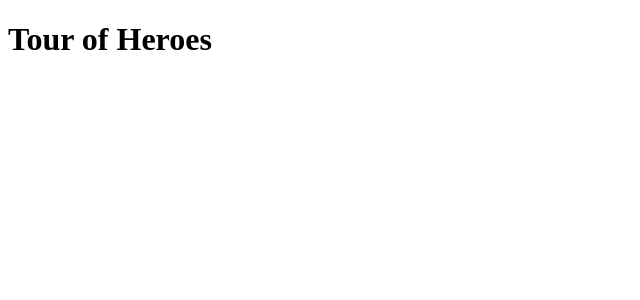
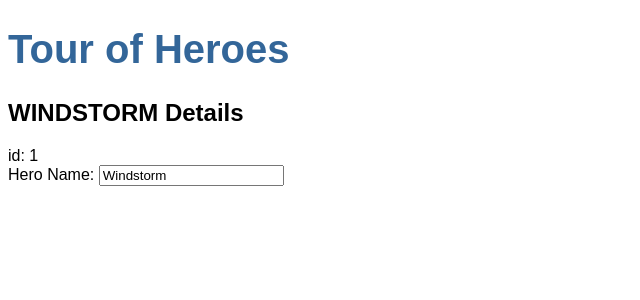
Before and after one commit to chris3evans/angulartutorial, an Angular app: page / in a window 1280 px wide. Shown: the top 300 px of the page, without its empty margins (0-640 px from the left). Built offline with nearby package versions, Linux system fonts and the light colour scheme.

Commit message:
Completed part 1

```diff
--- a/src/app/app.component.css
+++ b/src/app/app.component.css
@@ -0,0 +1,47 @@
+/* Application-wide Styles */
+h1 {
+  color: #369;
+  font-family: Arial, Helvetica, sans-serif;
+  font-size: 250%;
+}
+h2,
+h3 {
+  color: #444;
+  font-family: Arial, Helvetica, sans-serif;
+  font-weight: lighter;
+}
+body {
+  margin: 2em;
+}
+body,
+input[type="text"],
+button {
+  color: #333;
+  font-family: Cambria, Georgia, serif;
+}
+button {
+  background-color: #eee;
+  border: none;
+  border-radius: 4px;
+  cursor: pointer;
+  color: black;
+  font-size: 1.2rem;
+  padding: 1rem;
+  margin-right: 1rem;
+  margin-bottom: 1rem;
+  margin-top: 1rem;
+}
+button:hover {
+  background-color: black;
+  color: white;
+}
+button:disabled {
+  background-color: #eee;
+  color: #aaa;
+  cursor: auto;
+}
+
+/* everywhere else */
+* {
+  font-family: Arial, Helvetica, sans-serif;
+}
--- a/src/app/app.component.html
+++ b/src/app/app.component.html
@@ -1 +1,2 @@
 <h1>{{ title }}</h1>
+<app-heroes></app-heroes>
--- /dev/null
+++ b/src/app/hero.ts
@@ -0,0 +1,4 @@
+export interface Hero {
+  id: number;
+  name: string;
+}
--- /dev/null
+++ b/src/app/heroes/heroes.component.html
@@ -0,0 +1,6 @@
+<h2>{{ hero.name | uppercase }} Details</h2>
+<div><span>id: </span>{{ hero.id }}</div>
+<div>
+  <label for="name">Hero Name: </label>
+  <input id="name" [(ngModel)]="hero.name" placeholder="name" />
+</div>
--- /dev/null
+++ b/src/app/heroes/heroes.component.ts
@@ -0,0 +1,14 @@
+import { Component } from '@angular/core';
+import { Hero } from '../hero';
+
+@Component({
+  selector: 'app-heroes',
+  templateUrl: './heroes.component.html',
+  styleUrls: ['./heroes.component.css'],
+})
+export class HeroesComponent {
+  hero: Hero = {
+    id: 1,
+    name: 'Windstorm',
+  };
+}
```
Also changed, not shown: src/app/app.module.ts (+6 -8 lines), src/app/heroes/heroes.component.css (added), 1 other file (tests, documents, lock files or other folders).
